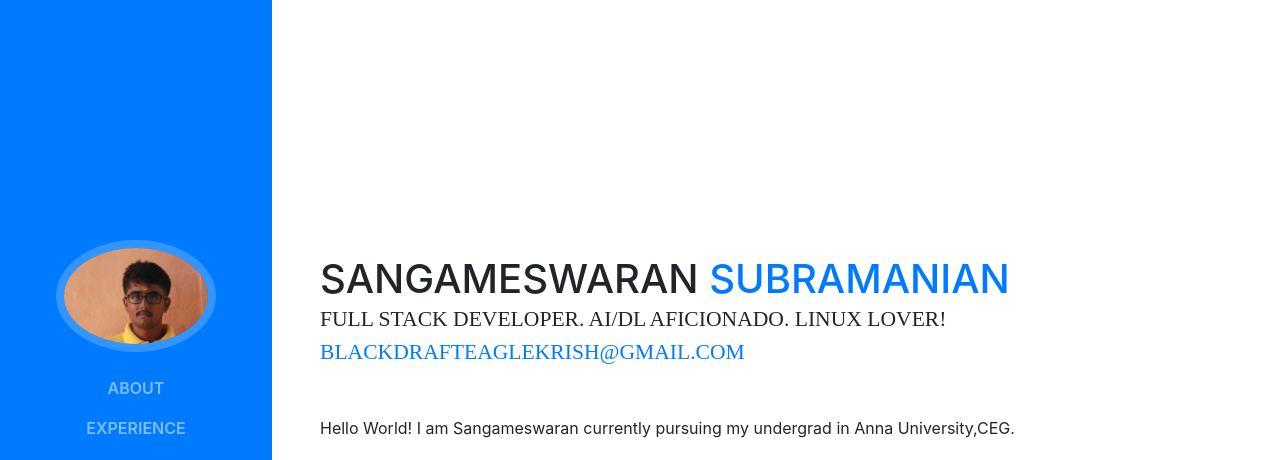
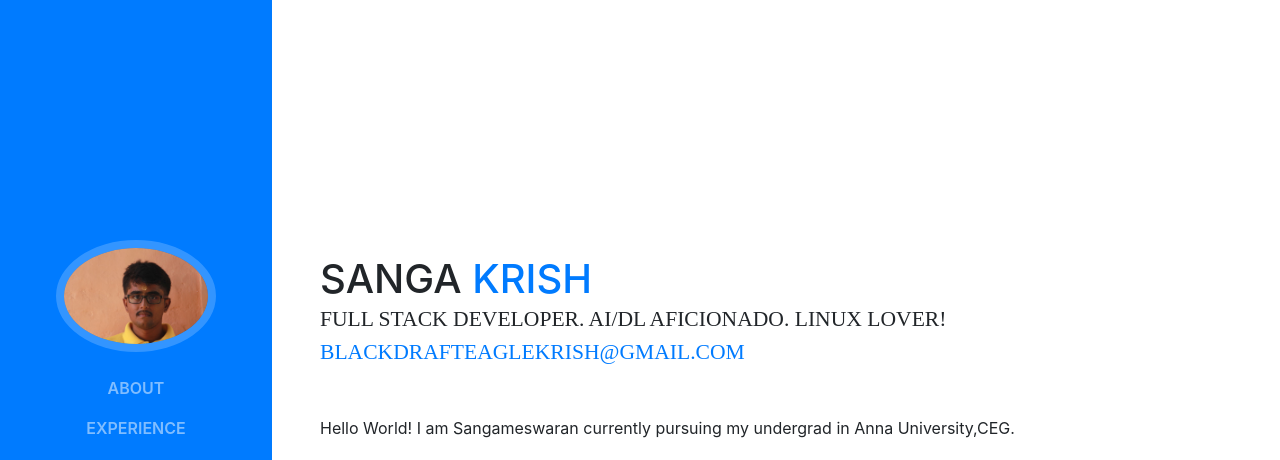
Before and after one commit to SangameswaranRS/sangameswaranrs.github.io, a website with bundled scripts: page index.html in a window 1280 px wide. Shown: the top 460 px of the page. Built offline with nearby package versions, Linux system fonts and the light colour scheme; a web font is replaced by a local one.

Commit message:
Name change

```diff
--- a/index.html
+++ b/index.html
@@ -62,8 +62,8 @@
 
       <section class="resume-section p-3 p-lg-5 d-flex d-column" id="about">
         <div class="my-auto">
-          <h1 class="mb-0">Sangameswaran
-            <span class="text-primary">Subramanian</span>
+          <h1 class="mb-0">Sanga
+            <span class="text-primary">Krish</span>
           </h1>
           <div class="subheading mb-5">Full Stack developer. AI/DL aficionado. Linux Lover!
             <a href="mailto:blackdrafteaglekrish@gmail.com">blackdrafteaglekrish@gmail.com</a>
```
